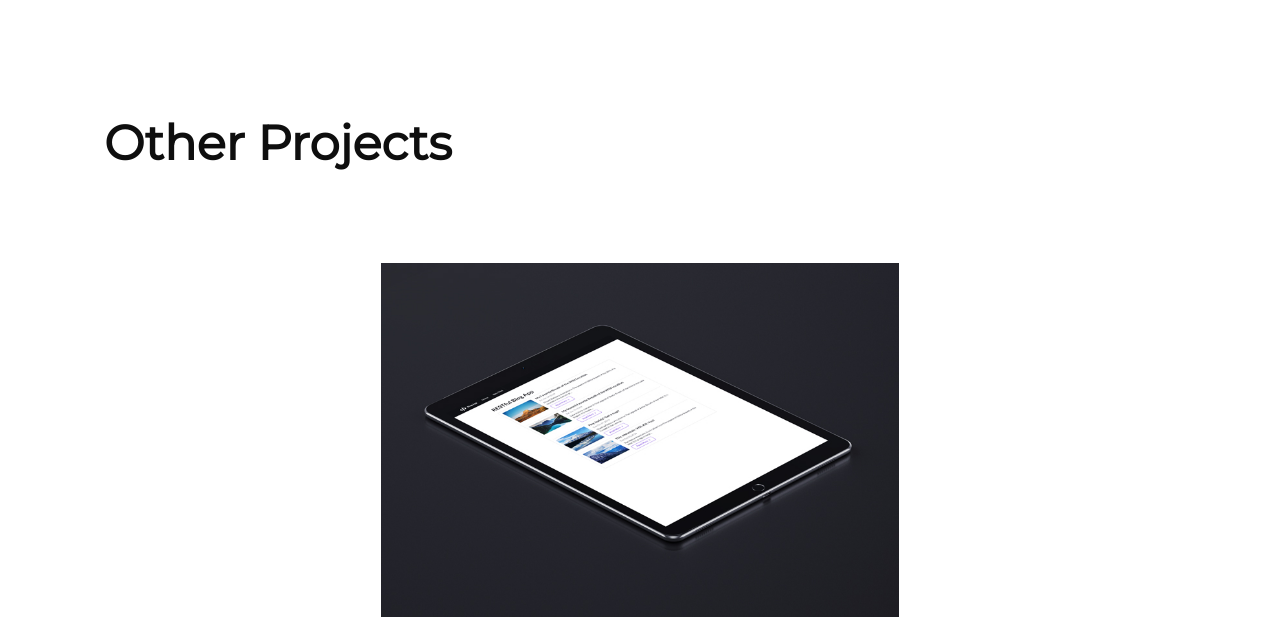
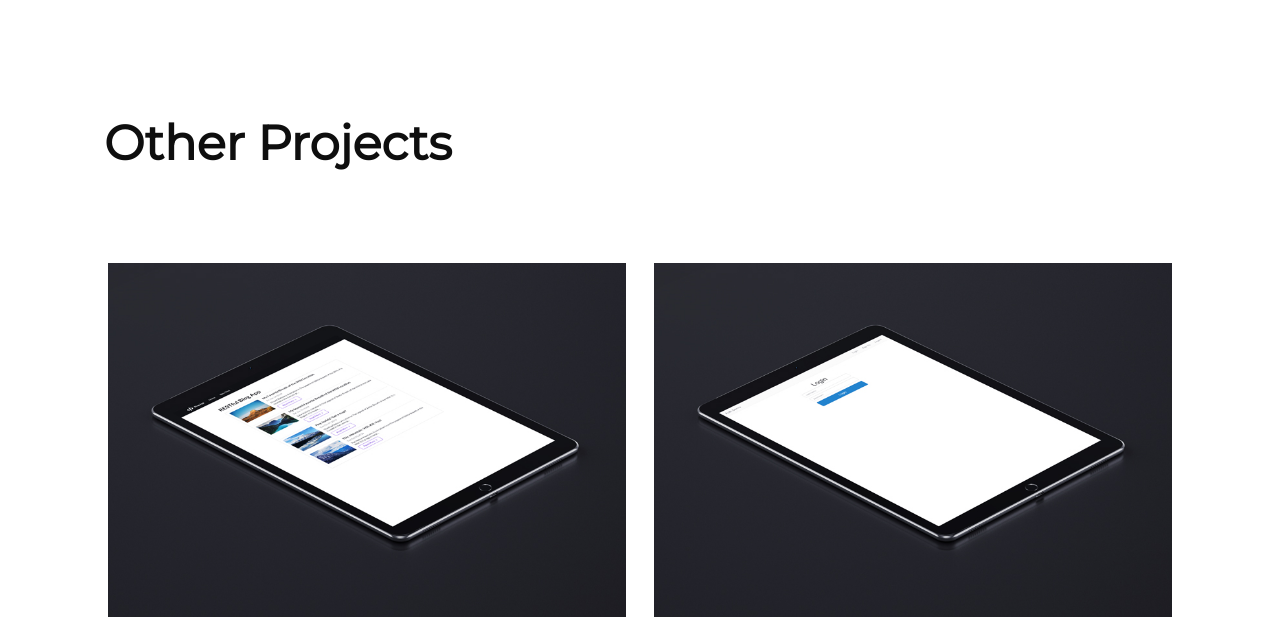
Before and after one commit to obafemim/obafemim1, a website: page index.html in a window 1280 px wide. Shown: the part 1684-2301 px from the top of the page. Drawn offline with nearby package versions, Linux system fonts and the light colour scheme.

Commit message:
Update index.html

```diff
--- a/index.html
+++ b/index.html
@@ -44,8 +44,8 @@
 
       <div class="work2">
         <a href="https://raw.githubusercontent.com/obafemim/restful-blog--v1/master/app.js" class="link"><img class="anim" src="images/project7.jpg" alt="project img"></a>
-<!--         <a href="https://obafemim.github.io/fullscreen_responsive_navigation/" class="link"><img class="anim" src="images/project6.jpg" alt="project img"></a>
-        <a href="https://obafemim.github.io/glitch_effect/" class="link"><img class="anim" src="images/project7.jpg" alt="project img"></a>
+        <a href="https://raw.githubusercontent.com/obafemim/auth-demo/master/app.js/" class="link"><img class="anim" src="images/project8.jpg" alt="project img"></a>
+<!--         <a href="https://obafemim.github.io/glitch_effect/" class="link"><img class="anim" src="images/project7.jpg" alt="project img"></a>
         <a href="https://obafemim.github.io/minimal_responsive_navigation/" class="link"><img class="anim" src="images/project8.jpg" alt="project img"></a>
         <a href="https://obafemim.github.io/parallax_scrolling/" class="link"><img class="anim" src="images/project9.jpg" alt="project img"></a>
         <a href="https://obafemim.github.io/travel_website_landing_page/" class="link"><img class="anim" src="images/project10.jpg" alt="project img"></a> -->
```
